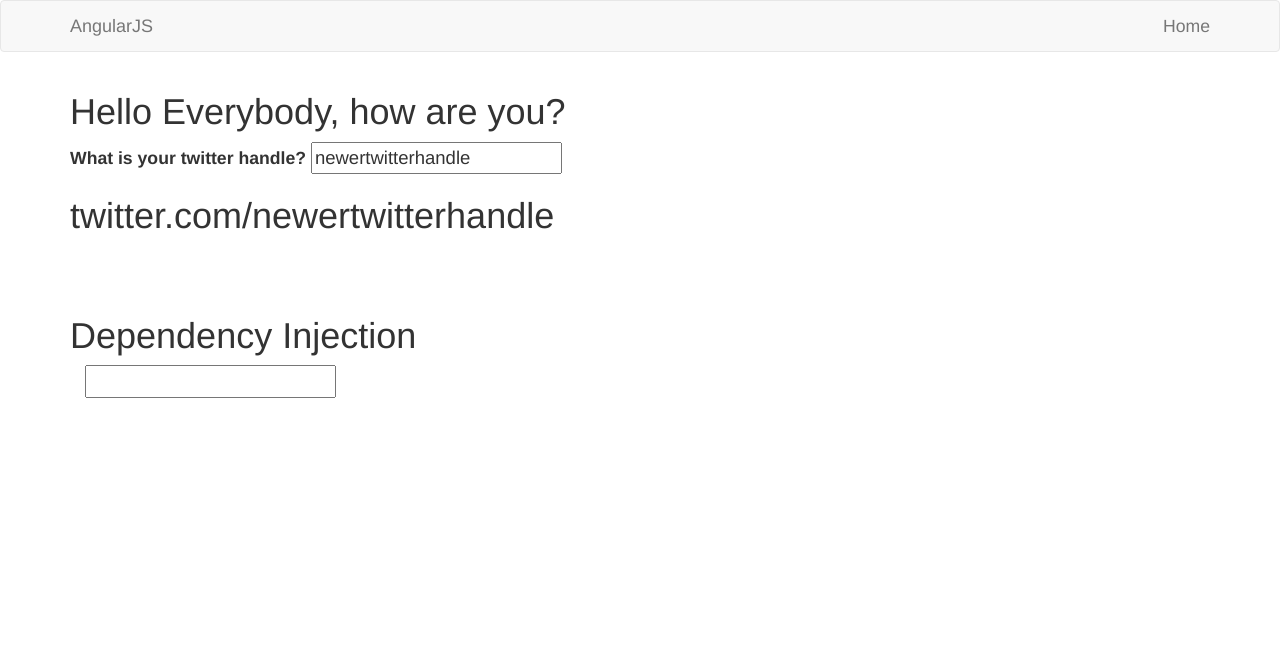
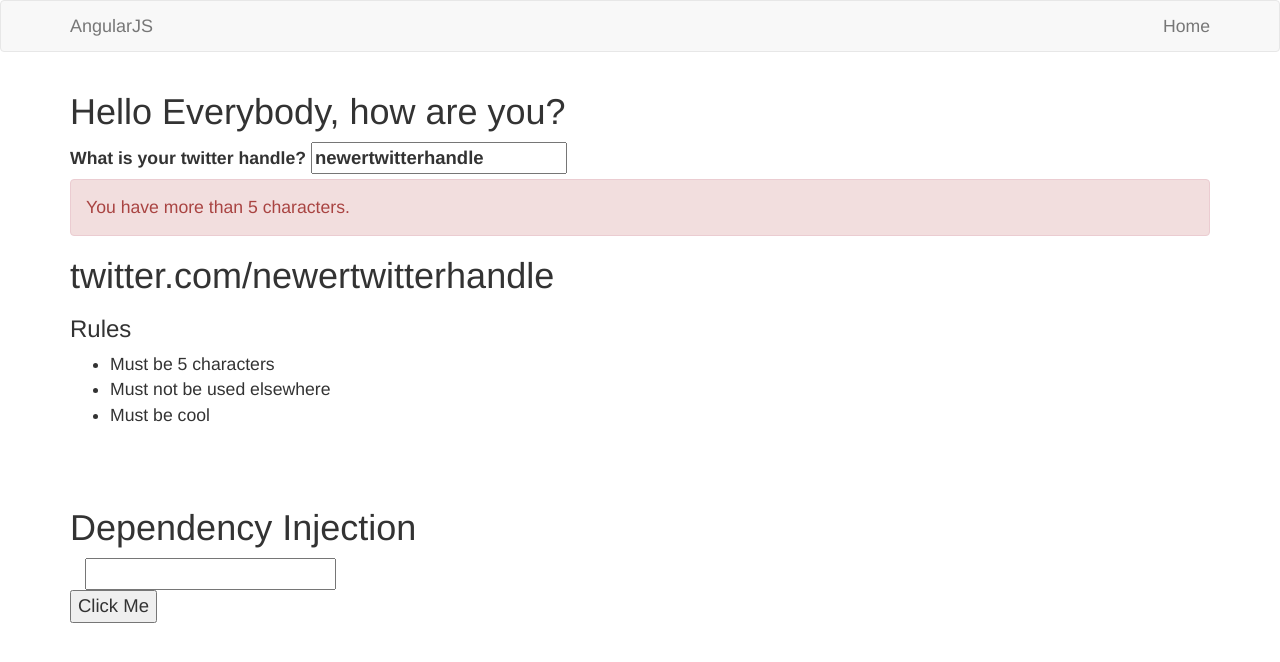
Before and after one commit to adambcaldwell/angular, a plain HTML site: page webapp/data-binding-directives.html in a window 1280 px wide. Drawn offline with nearby package versions, Linux system fonts and the light colour scheme; some packages are replaced by stand-ins of ours; some icons are missing.

Commit message:
directives part 2

```diff
--- a/webapp/data-binding-directives.html
+++ b/webapp/data-binding-directives.html
@@ -45,10 +45,40 @@ ng-model
 
 
         <div>
-            <label>What is your twitter handle?</label>
-            <input type="text" ng-model="handle">
+            <label>What is your twitter handle?
+                <input type="text" ng-model="handle">
+            </label>
         </div>
+
+        <!-- ng-if example -->
+        <!--<div class="alert" ng-if="handle.length !== characters">-->
+            <!--Must be 5 Characters!-->
+        <!--</div>-->
+
+        <!--
+            This directive ng-show, show's something when the evaluation passes
+            ng-hide, hide's something until the evaluation passes
+
+         -->
+        <div class="alert" ng-class="{ 'alert-warning': handle.length < characters, 'alert-danger': handle.length > characters}"
+             ng-show="handle.length !== characters">
+            <div ng-show="handle.length < characters">
+                You have less than 5 characters.
+            </div>
+
+            <div ng-show="handle.length > characters">
+                You have more than 5 characters.
+            </div>
+        </div>
+
         <h1>twitter.com/{{ lowercasehandle() }}</h1>
+
+        <h3>Rules</h3>
+        <ul>
+            <li ng-repeat="rule in rules">
+                {{ rule.rulename }}
+            </li>
+        </ul>
 
     </div>
 
@@ -63,6 +93,9 @@ ng-model
         </div>
     </div>
 
+
+    <input type="button" value="Click Me" ng-click="alertClick()"/>
+
 </div>
 
 </body>
--- a/webapp/js/data-binding-directives.js
+++ b/webapp/js/data-binding-directives.js
@@ -42,6 +42,20 @@ dataBindingDirectives.controller('controller', ['$scope', '$filter', '$timeout',
             console.log("Scope changed!");
         });
     }, 5000);
+
+    // Directives examples
+    $scope.characters = 5;
+
+    // Iterating over list
+    $scope.rules = [
+        { rulename: 'Must be 5 characters' },
+        { rulename: 'Must not be used elsewhere' },
+        { rulename: 'Must be cool' }
+    ];
+
+
+    // Directives (Part 2)
+
 }]);
 
 var tb = document.getElementById('name');
```
